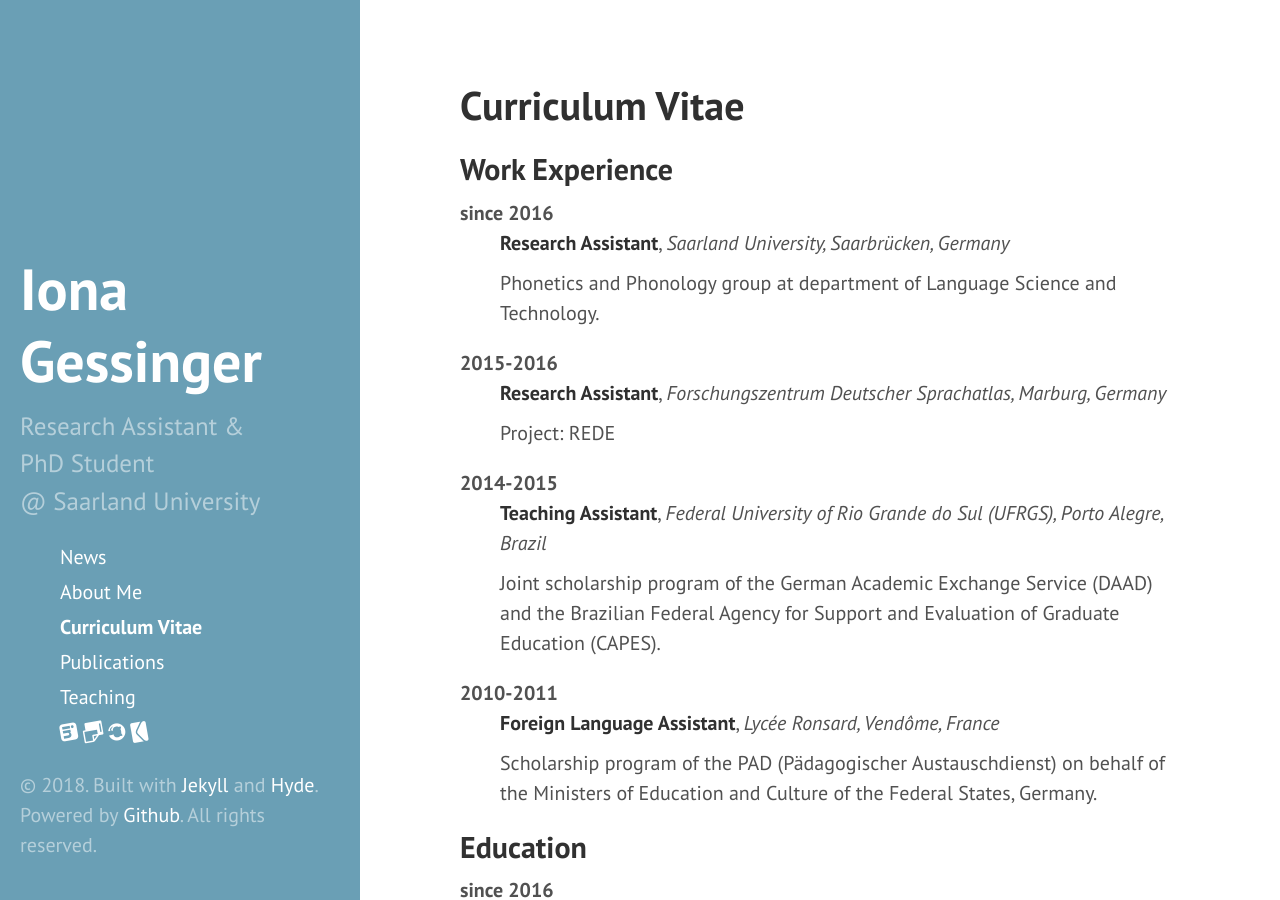
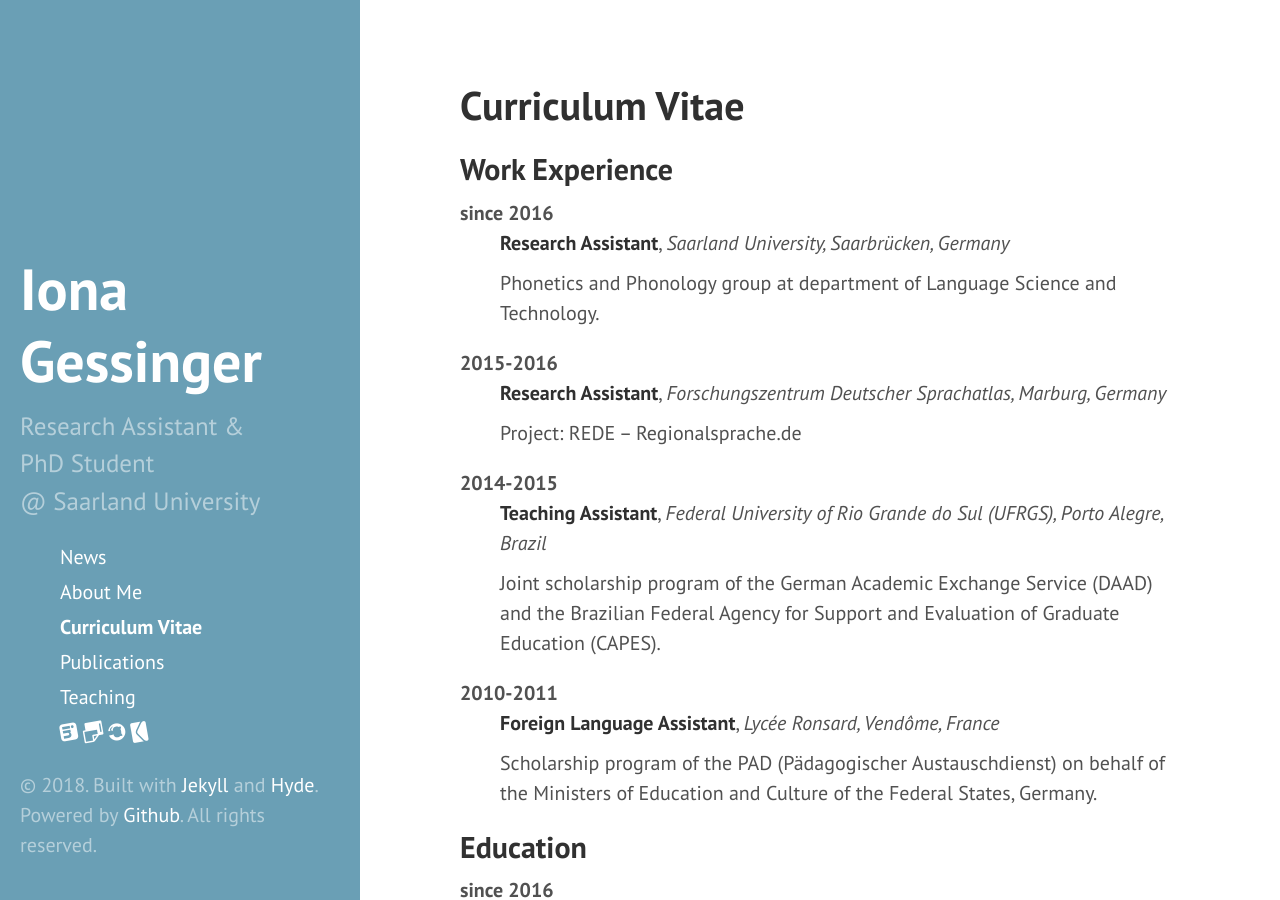
Before and after one commit to ioonaa/ioonaa.github.io, a Jekyll site: the page built from cv.md, in a window 1280 px wide and 900 px high. Built offline with Jekyll 4.4.1, drawn with Linux system fonts in a browser that asks for light colours; nearby versions of some CDN libraries; Markdown is read by kramdown in place of the engine named in the settings.

Commit message:
Update cv.md

```diff
--- a/cv.md
+++ b/cv.md
@@ -13,7 +13,7 @@ title: Curriculum Vitae
 <dl>
 	<dt>2015-2016</dt>
 	<dd><strong>Research Assistant</strong>, <em>Forschungszentrum Deutscher Sprachatlas, Marburg, Germany</em></dd>
-	<dd>Project: REDE</dd>
+	<dd>Project: REDE – Regionalsprache.de</dd>
 </dl>
 
 <dl>
```
